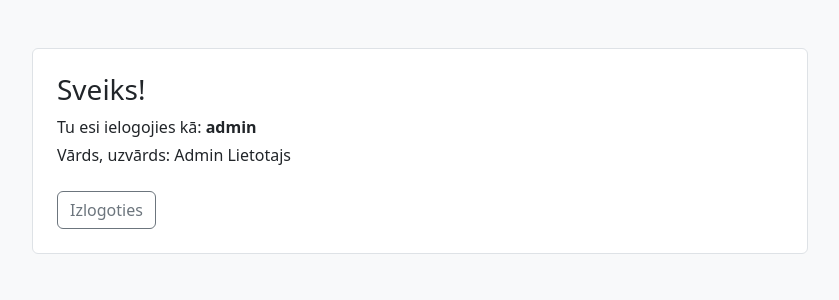
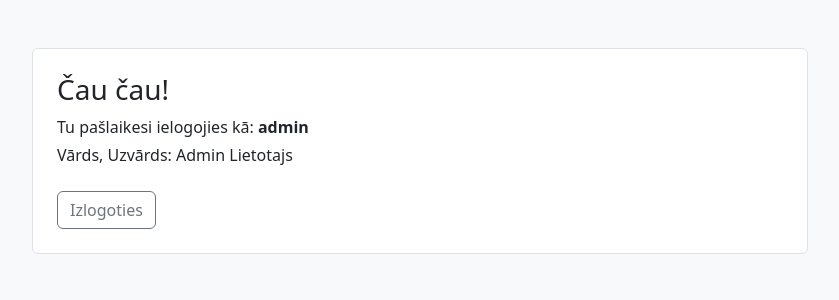
Before and after one commit to seglinsm/projektins-mazais-janvaris-, a Flask app: page / in a window 1280 px wide. Shown: the top 300 px of the page, without its empty margins (220-1059 px from the left). Run offline with Flask 3, Linux system fonts and the light colour scheme; the visitor is signed in with stand-in values (Sample User, id 1); some libraries are stand-ins or nearby versions.

Commit message:
autorizacija ar db

```diff
--- a/templates/index.html
+++ b/templates/index.html
@@ -9,9 +9,9 @@
 <body class="bg-light">
   <div class="container" style="max-width: 800px;">
     <div class="mt-5 p-4 bg-white border rounded">
-      <h3>Sveiks!</h3>
-      <p class="mb-1">Tu esi ielogojies kā: <b>{{ user.lietotajvards }}</b></p>
-      <p class="mb-4">Vārds, uzvārds: {{ user.vards }} {{ user.uzvards }}</p>
+      <h3>Čau čau!</h3>
+      <p class="mb-1">Tu pašlaikesi ielogojies kā: <b>{{ user.lietotajvards }}</b></p>
+      <p class="mb-4">Vārds, Uzvārds: {{ user.vards }} {{ user.uzvards }}</p>
 
       <a class="btn btn-outline-secondary" href="/logout">Izlogoties</a>
     </div>
--- a/templates/register.html
+++ b/templates/register.html
@@ -23,7 +23,7 @@
         </div>
 
         <div class="mb-3">
-          <label class="form-label">Apstiprini paroli</label>
+          <label class="form-label">Apstiprini paroli!</label>
           <input class="form-control" type="password" name="apst-parole" required>
         </div>
 
@@ -41,7 +41,7 @@
       </form>
 
       <div class="mt-3">
-        <a href="/login">Atpakaļ uz login</a>
+        <a href="/login">Atpakaļ uz login lapu:</a>
       </div>
     </div>
   </div>
```
